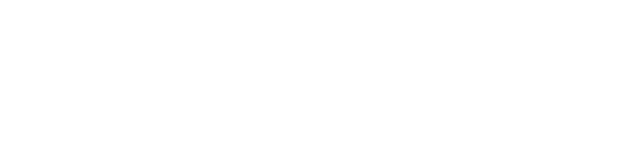
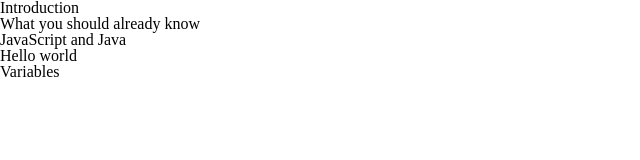
Before and after one commit to catalystcodes/FFC-Technical-Documentation-Page, a plain HTML site: page index.html in a window 1280 px wide. Shown: the whole page, without its empty margins (0-640 px from the left). Drawn offline with Linux system fonts and the light colour scheme.

Commit message:
update code base

```diff
--- a/index.html
+++ b/index.html
@@ -11,6 +11,23 @@
 </head>
 
 <body>
+    <main id="main-doc">
+        <section class="main-section">
+            <header>Introduction</header>
+        </section>
+        <section class="main-section">
+            <header>What you should already know</header>
+        </section>
+        <section class="main-section">
+            <header>JavaScript and Java</header>
+        </section>
+        <section class="main-section">
+            <header>Hello world</header>
+        </section>
+        <section class="main-section">
+            <header>Variables</header>
+        </section>
+    </main>
 
 
 
```
